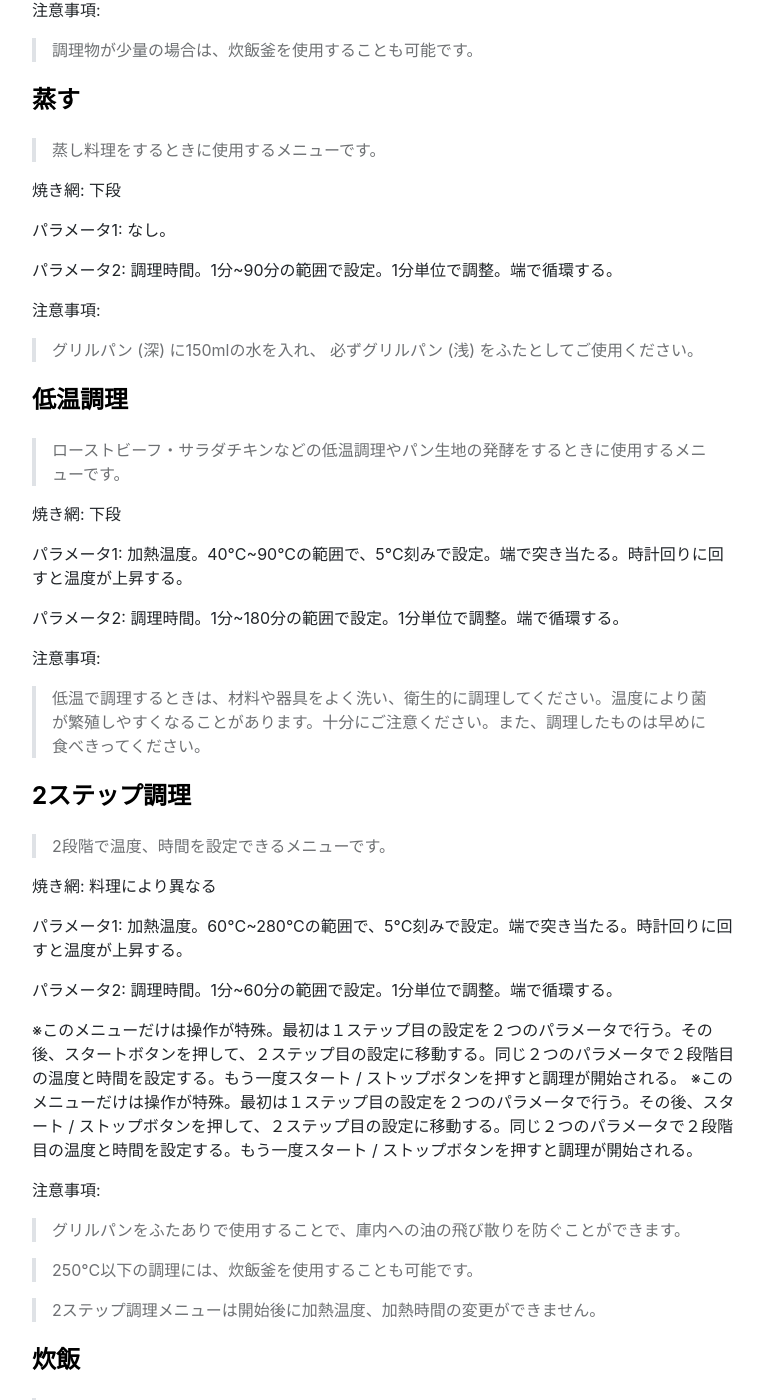
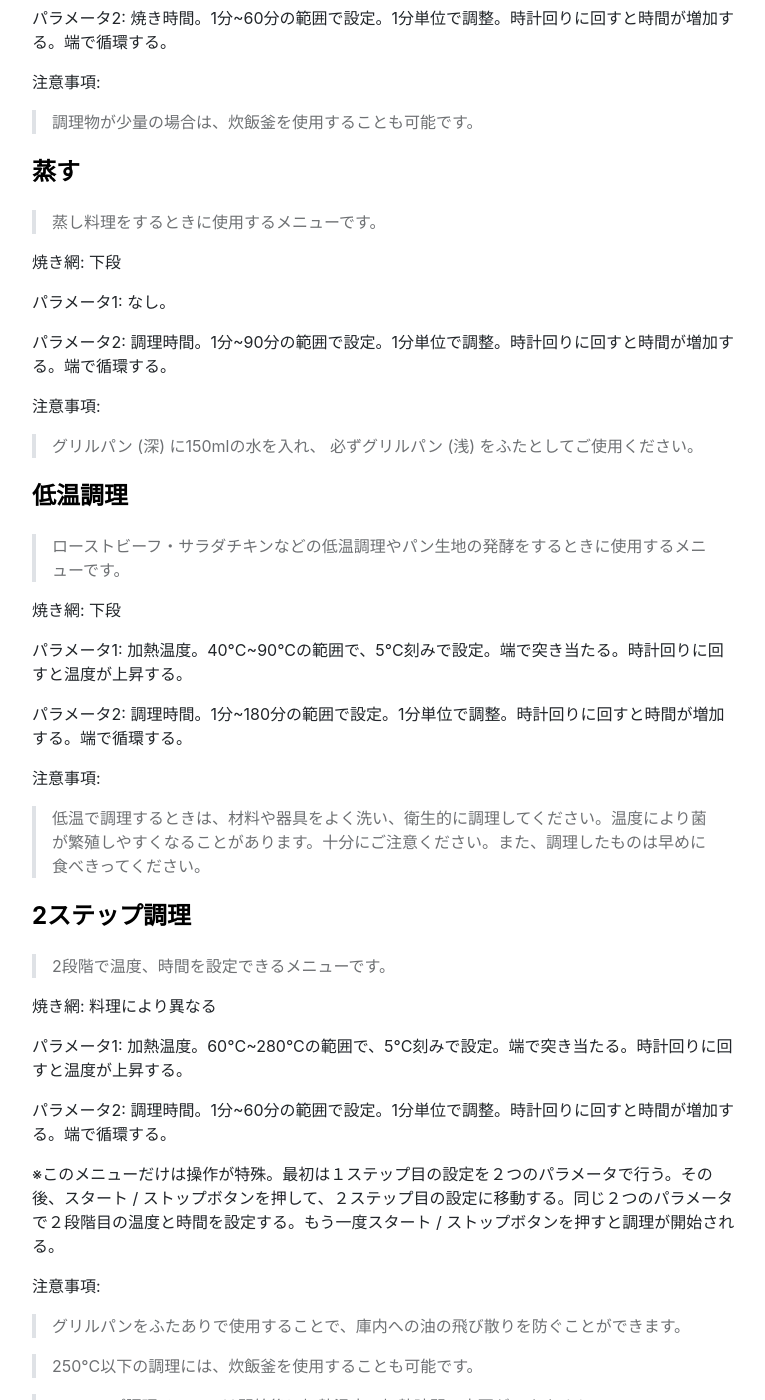
Before and after one commit to yncat/yncat.github.io, a Jekyll site: the page built from _posts/2026-02-23-アラジングラファイトトースター フラッグシップモデル 視覚補助情報.md, in a window 1280 px wide and 1400 px high, scrolled down 7144 px. Shown: the whole window, without its empty margins (256-1021 px from the left). Built offline with Jekyll 4.4.1, drawn with Linux system fonts in a browser that asks for light colours; nearby versions of some CDN libraries; some of the changed text lies outside the part shown.

Commit message:
Fix errors and add time adjustment direction

```diff
--- a/_posts/2026-02-23-アラジングラファイトトースター フラッグシップモデル 視覚補助情報.md
+++ b/_posts/2026-02-23-アラジングラファイトトースター フラッグシップモデル 視覚補助情報.md
@@ -237,7 +237,7 @@ tags: gadget tips
 
 パラメータ1: 加熱温度。100°C~280°Cの範囲で、10°C刻みで設定。端で突き当たる。時計回りに回すと温度が上昇する。
 
-パラメータ2: 焼き時間。10秒~60分の範囲で設定できるが、盲人泣かせ。加熱時間(1分未満:10秒刻み)。1分以上10分未満:30秒刻み。10分以上:1分刻み。端で循環する。
+パラメータ2: 焼き時間。10秒~60分の範囲で設定できるが、盲人泣かせ。加熱時間(1分未満:10秒刻み)。1分以上10分未満:30秒刻み。10分以上:1分刻み。時計回りに回すと時間が増加する。端で循環する。
 
 注意事項:
 
@@ -251,7 +251,7 @@ tags: gadget tips
 
 パラメータ1: 加熱温度。140°C~320°Cの範囲で、10°C刻みで設定。端で突き当たる。時計回りに回すと温度が上昇する。
 
-パラメータ2: 焼き時間。1分~60分の範囲で設定。1分単位で調整。端で循環する。
+パラメータ2: 焼き時間。1分~60分の範囲で設定。1分単位で調整。時計回りに回すと時間が増加する。端で循環する。
 
 注意事項:
 > グリルメニューは、最大320°Cで調理ができますので、ハンバーグやグリル料理などの熱量が必要な調理をするときにご使用ください。
@@ -264,7 +264,7 @@ tags: gadget tips
 
 パラメータ1: なし。
 
-パラメータ2: 焼き時間。1分~60分の範囲で設定。1分単位で調整。端で循環する。
+パラメータ2: 焼き時間。1分~60分の範囲で設定。1分単位で調整。時計回りに回すと時間が増加する。端で循環する。
 
 注意事項:
 > 調理物が少量の場合は、炊飯釜を使用することも可能です。
@@ -277,7 +277,7 @@ tags: gadget tips
 
 パラメータ1: なし。
 
-パラメータ2: 調理時間。1分~90分の範囲で設定。1分単位で調整。端で循環する。
+パラメータ2: 調理時間。1分~90分の範囲で設定。1分単位で調整。時計回りに回すと時間が増加する。端で循環する。
 
 注意事項:
 
@@ -291,7 +291,7 @@ tags: gadget tips
 
 パラメータ1: 加熱温度。40°C~90°Cの範囲で、5°C刻みで設定。端で突き当たる。時計回りに回すと温度が上昇する。
 
-パラメータ2: 調理時間。1分~180分の範囲で設定。1分単位で調整。端で循環する。
+パラメータ2: 調理時間。1分~180分の範囲で設定。1分単位で調整。時計回りに回すと時間が増加する。端で循環する。
 
 注意事項:
 
@@ -305,9 +305,8 @@ tags: gadget tips
 
 パラメータ1: 加熱温度。60°C~280°Cの範囲で、5°C刻みで設定。端で突き当たる。時計回りに回すと温度が上昇する。
 
-パラメータ2: 調理時間。1分~60分の範囲で設定。1分単位で調整。端で循環する。
+パラメータ2: 調理時間。1分~60分の範囲で設定。1分単位で調整。時計回りに回すと時間が増加する。端で循環する。
 
-※このメニューだけは操作が特殊。最初は１ステップ目の設定を２つのパラメータで行う。その後、スタートボタンを押して、２ステップ目の設定に移動する。同じ２つのパラメータで２段階目の温度と時間を設定する。もう一度スタート / ストップボタンを押すと調理が開始される。
 ※このメニューだけは操作が特殊。最初は１ステップ目の設定を２つのパラメータで行う。その後、スタート / ストップボタンを押して、２ステップ目の設定に移動する。同じ２つのパラメータで２段階目の温度と時間を設定する。もう一度スタート / ストップボタンを押すと調理が開始される。
 
 注意事項:
```
Also changed, not shown: other parts of _posts/2026-02-23-アラジングラファイトトースター フラッグシップモデル 視覚補助情報.md (+1 -1 lines).
